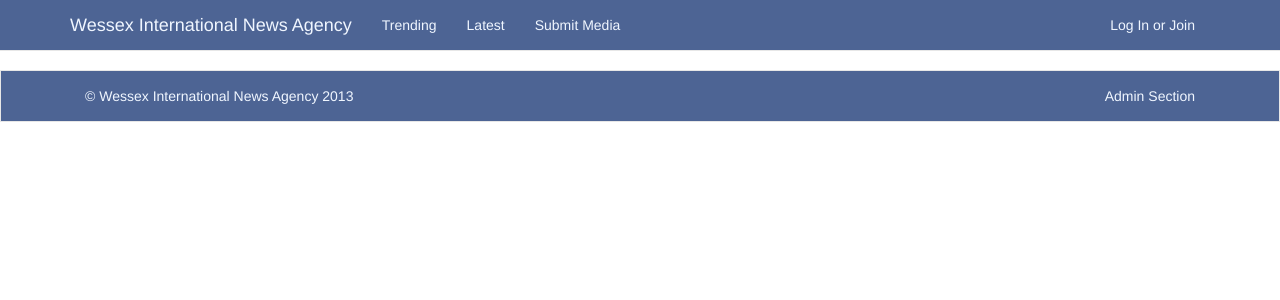
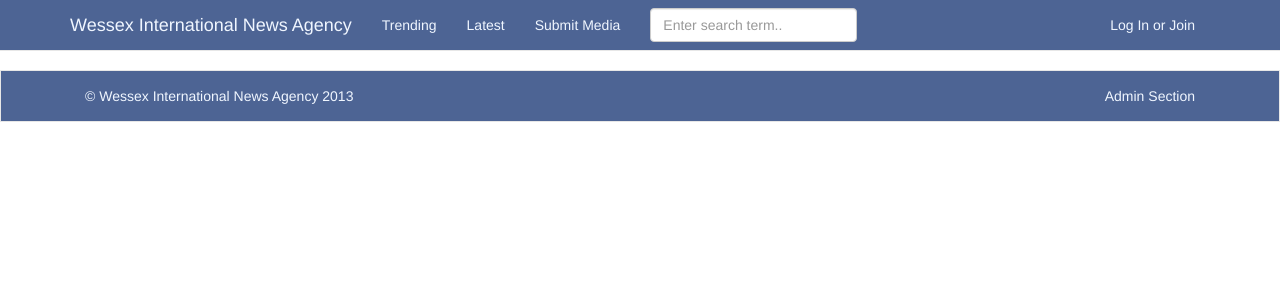
Before and after one commit to algby/django-app-engine-assignment, a Django app: template frontend/templates/frontend/template.html in a window 1280 px wide. Shown: the top 300 px of the page. Run offline with Django 3.2, Linux system fonts and the light colour scheme; the template is opened without the code that fills it, so the values that code supplies are empty; some libraries are stand-ins or nearby versions.

Commit message:
Add search interface to the frontend

```diff
--- a/frontend/templates/frontend/template.html
+++ b/frontend/templates/frontend/template.html
@@ -21,6 +21,12 @@
 				<li><a href="{% url 'latest' %}">Latest</a></li>
 				<li><a href="{% url 'submit' %}">Submit Media</a></li>
 			</ul>
+
+			<form class="navbar-form navbar-left" role="search" action="{% url 'search' %}">
+				<div class="form-group">
+					<input type="text" name="query" class="form-control" value="{{ query }}" placeholder="Enter search term..">
+				</div>
+			</form>
 
 			<p class="navbar-text navbar-right">
 				{% if user.is_authenticated %}
--- a/frontend/urls.py
+++ b/frontend/urls.py
@@ -3,7 +3,7 @@ from django.conf.urls import patterns, url
 from frontend import views
 
 urlpatterns = patterns('',
-    # Used to server media from the blobstore in a development environment
+    # Used to serve media from the blobstore in a development environment
     url(r'^blob/view/(?P<blob_key>.*)$', views.blob_view, name='blob-view'),
 
     # View a story
@@ -25,6 +25,9 @@ urlpatterns = patterns('',
     # Latest stories
     url(r'^latest$', views.latest, name='latest'),
 
+    # Search
+    url(r'^search$', views.search, name='search'),
+
     # Home Page
     url(r'^$', views.index, name='index')
 )
```
Also changed, not shown: frontend/views.py (+32 -0 lines).
